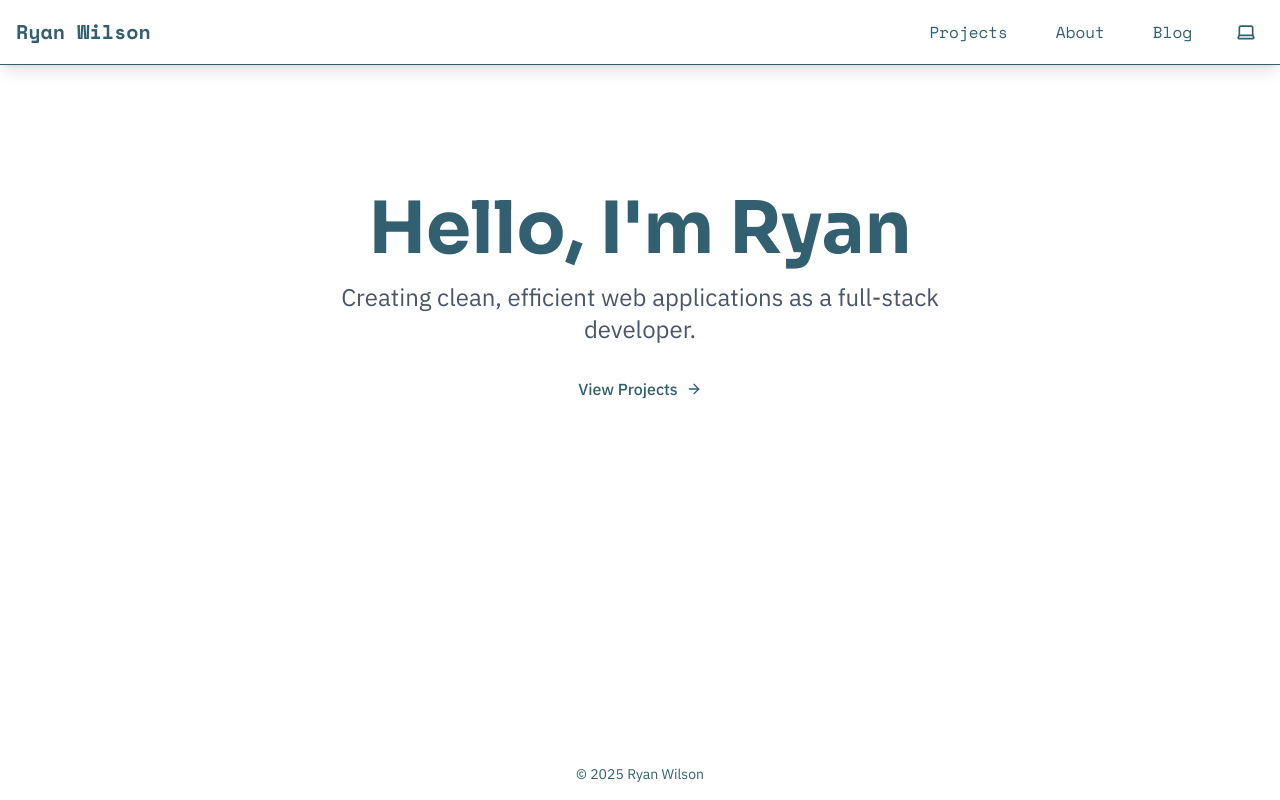
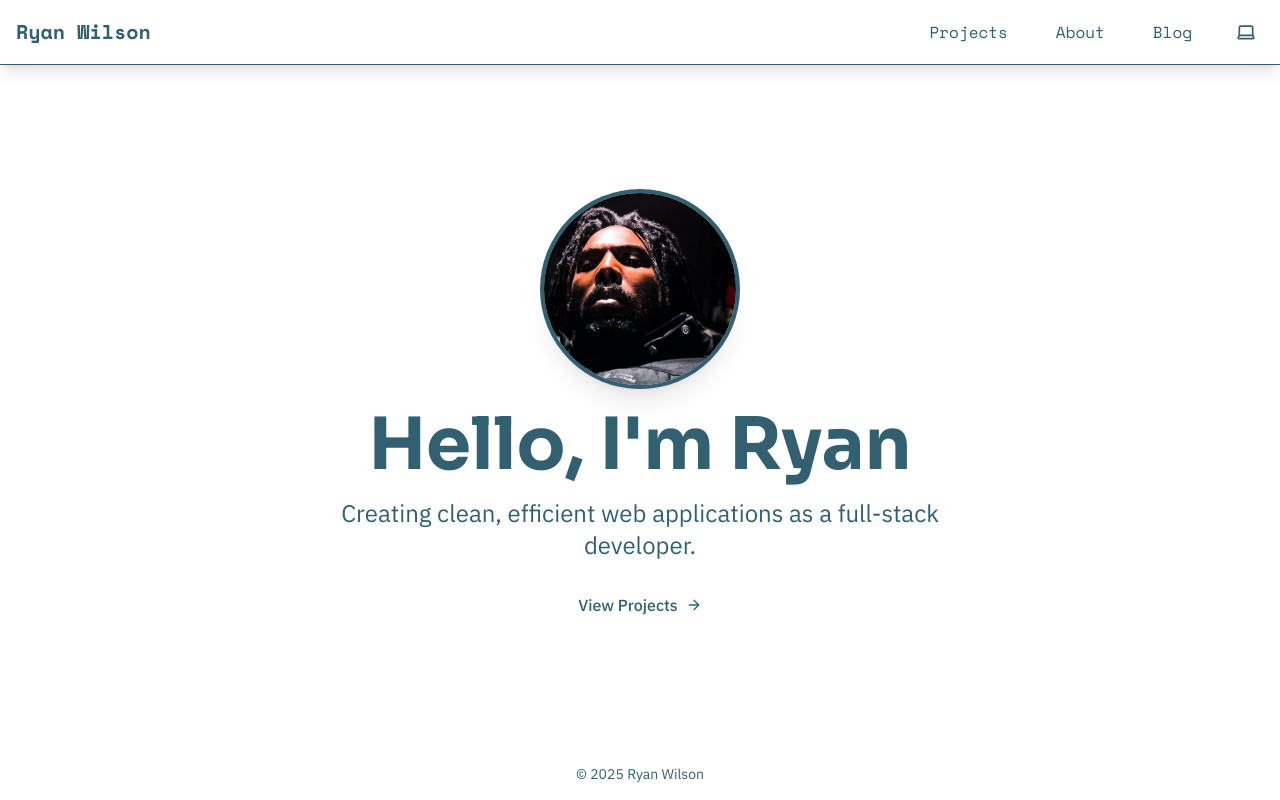
Before and after one commit to RW2023/ryan-2025, a Next.js app: page / in a window 1280 px wide. Built offline with nearby package versions, Linux system fonts and the light colour scheme.

Commit message:
add image of me to hero and about page

```diff
--- a/src/app/components/AboutMe.tsx
+++ b/src/app/components/AboutMe.tsx
@@ -1,14 +1,34 @@
 // app/components/AboutMe.tsx
 "use client";
+
+import Image from "next/image";
+import { motion } from "framer-motion";
 
 export default function AboutMe() {
     return (
         <section id="about" className="py-20 px-4 text-center max-w-3xl mx-auto">
+            <motion.div
+                className="w-36 h-36 md:w-48 md:h-48 relative rounded-full overflow-hidden shadow-xl ring-4 ring-[var(--accent-color)] mx-auto mb-6"
+                initial={{ opacity: 0, scale: 0.9 }}
+                whileInView={{ opacity: 1, scale: 1 }}
+                viewport={{ once: true }}
+                transition={{ duration: 0.6 }}
+            >
+                <Image
+                    src="/profile/darkProfile.jpg"
+                    alt="Photo of Ryan"
+                    fill
+                    className="object-cover"
+                    priority
+                />
+            </motion.div>
+
             <h2 className="text-3xl font-bold mb-6 text-primary">About Me</h2>
 
             {/* Bio */}
             <p className="text-lg text-text-primary mb-8">
-                Hi, I’m Ryan — a Next.js and React developer who builds performant, user‐friendly web applications. In my free time I explore metaphysics and mindfulness, perspectives that inspire a thoughtful approach to every project.
+                Hi, I’m Ryan — a Next.js and React developer who builds performant, user‐friendly web applications.
+                In my free time I explore metaphysics and mindfulness, perspectives that inspire a thoughtful approach to every project.
             </p>
 
             {/* Skills (Badge Cloud example) */}
--- a/src/app/components/Hero.tsx
+++ b/src/app/components/Hero.tsx
@@ -2,13 +2,30 @@
 "use client";
 
 import { motion } from "framer-motion";
+import Image from "next/image";
 import Button from "./Button";
 
 export default function Hero() {
     return (
-        <section id="hero" className="pt-20 md:pt-32 px-4 text-center">
+        <section id="hero" className="pt-20 md:pt-32 px-4 text-center flex flex-col items-center">
+            <motion.div
+                initial={{ opacity: 0, scale: 0.9 }}
+                whileInView={{ opacity: 1, scale: 1 }}
+                viewport={{ once: true }}
+                transition={{ duration: 0.6 }}
+                className="w-36 h-36 md:w-48 md:h-48 relative rounded-full overflow-hidden shadow-xl ring-4 ring-[var(--accent-color)] mb-6"
+            >
+                <Image
+                    src="/profile/darkProfile.jpg"
+                    alt="Profile picture of Ryan"
+                    fill
+                    className="object-cover"
+                    priority
+                />
+            </motion.div>
+
             <motion.h1
-                className="text-5xl md:text-7xl font-bold mb-4"
+                className="text-5xl md:text-7xl font-bold mb-4 text-[var(--foreground)]"
                 initial={{ opacity: 0, y: 20 }}
                 whileInView={{ opacity: 1, y: 0 }}
                 viewport={{ once: true }}
@@ -18,7 +35,7 @@ export default function Hero() {
             </motion.h1>
 
             <motion.p
-                className="text-lg md:text-2xl text-gray-600 mb-8 max-w-2xl mx-auto"
+                className="text-lg md:text-2xl text-[var(--foreground-muted)] mb-8 max-w-2xl"
                 initial={{ opacity: 0, y: 20 }}
                 whileInView={{ opacity: 1, y: 0 }}
                 viewport={{ once: true }}
```
Also changed, not shown: public/profile/darkProfile.jpg (added).
